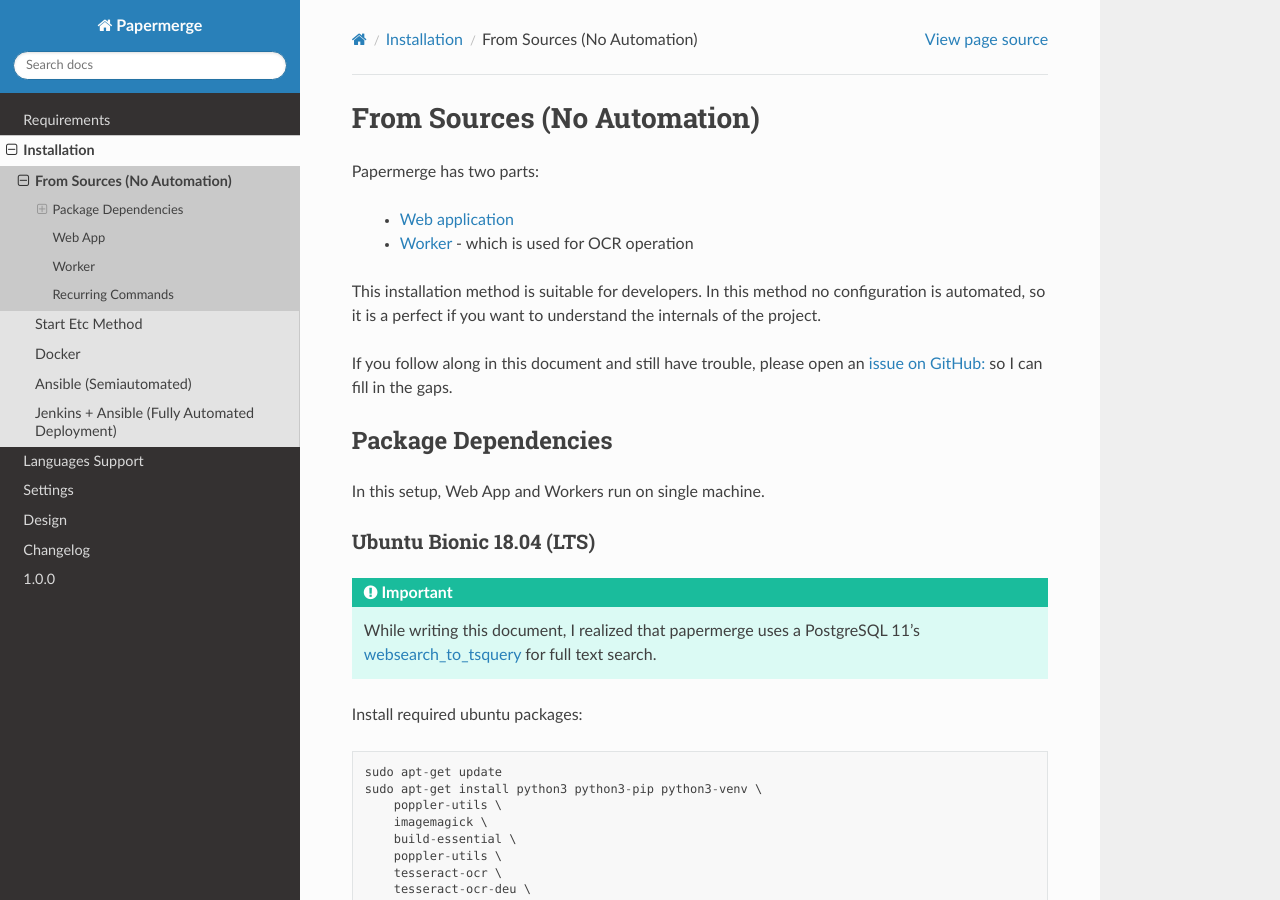
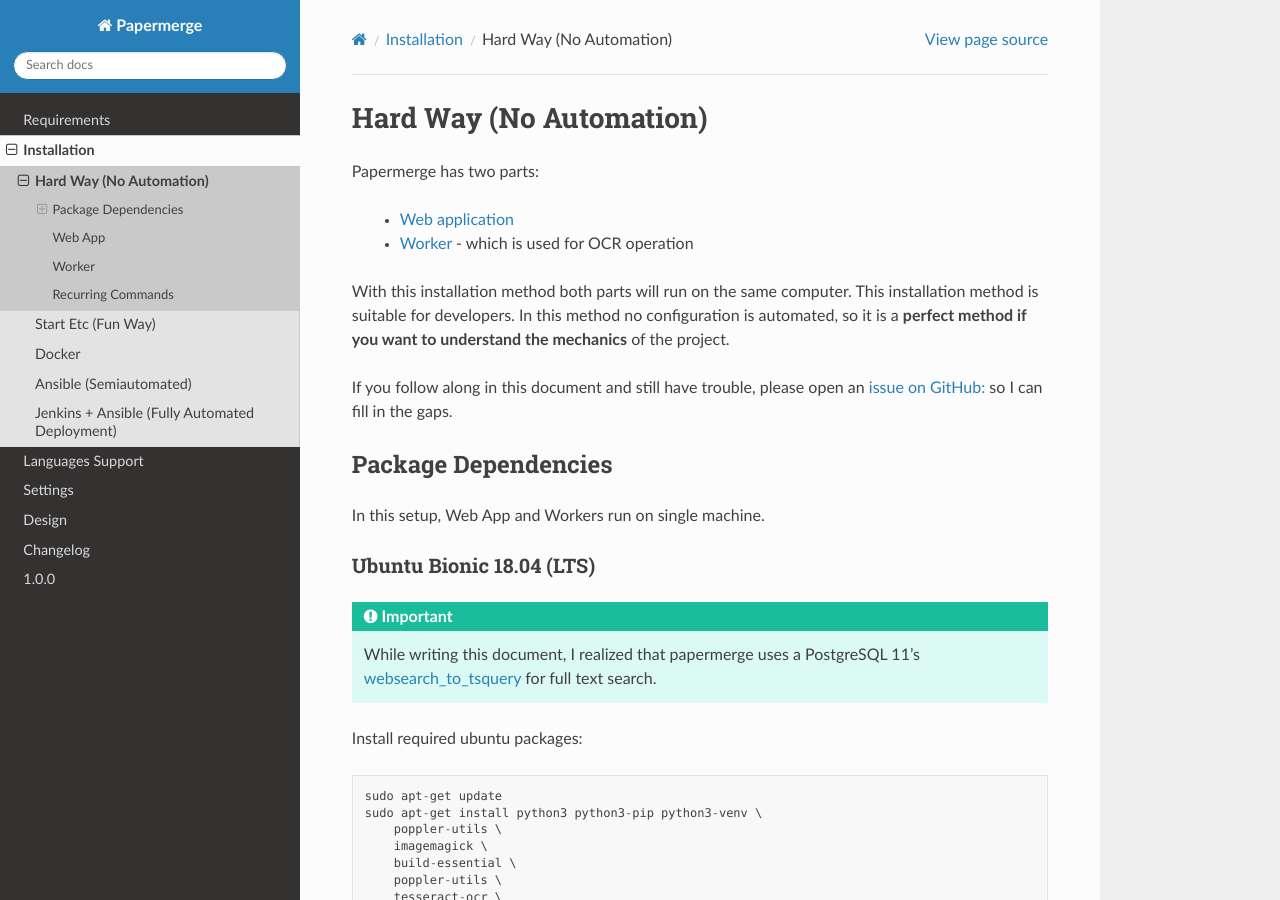
Before and after one commit to ciur/papermerge, a Sphinx documentation site: the page built from docs/source/installation/hard_way.rst, in a window 1280 px wide and 900 px high. Built offline with Sphinx 7.4.7 and the Read the Docs theme 2.0.0, drawn with Linux system fonts in a browser that asks for light colours.

Commit message:
Documentation

```diff
--- a/docs/source/installation/no_automation.rst
+++ b/docs/source/installation/hard_way.rst
@@ -1,14 +1,15 @@
-From Sources (No Automation)
-*******************************
+Hard Way (No Automation)
+************************
 
 Papermerge has two parts:
 
     * :ref:`Web application <design>`
     * :ref:`Worker <worker>` - which is used for OCR operation
 
+With this installation method both parts will run on the same computer.
 This installation method is suitable for developers. In this method
-no configuration is automated, so it is a perfect if you want to
-understand the internals of the project.
+no configuration is automated, so it is a **perfect method if you want to
+understand the mechanics** of the project.
 
 If you follow along in this document and still have trouble, please open an
 `issue on GitHub: <https://github.com/ciur/papermerge/issues>`_ so I can fill in
--- a/docs/source/installation/index.rst
+++ b/docs/source/installation/index.rst
@@ -7,7 +7,7 @@
 .. toctree::
    :maxdepth: 4
 
-   no_automation
+   hard_way
    start_etc
    docker
    ansible
--- a/docs/source/installation/start_etc.rst
+++ b/docs/source/installation/start_etc.rst
@@ -1,4 +1,4 @@
-Start Etc Method
-*****************
+Start Etc (Fun Way)
+*******************
 
 Coming soon...
```
